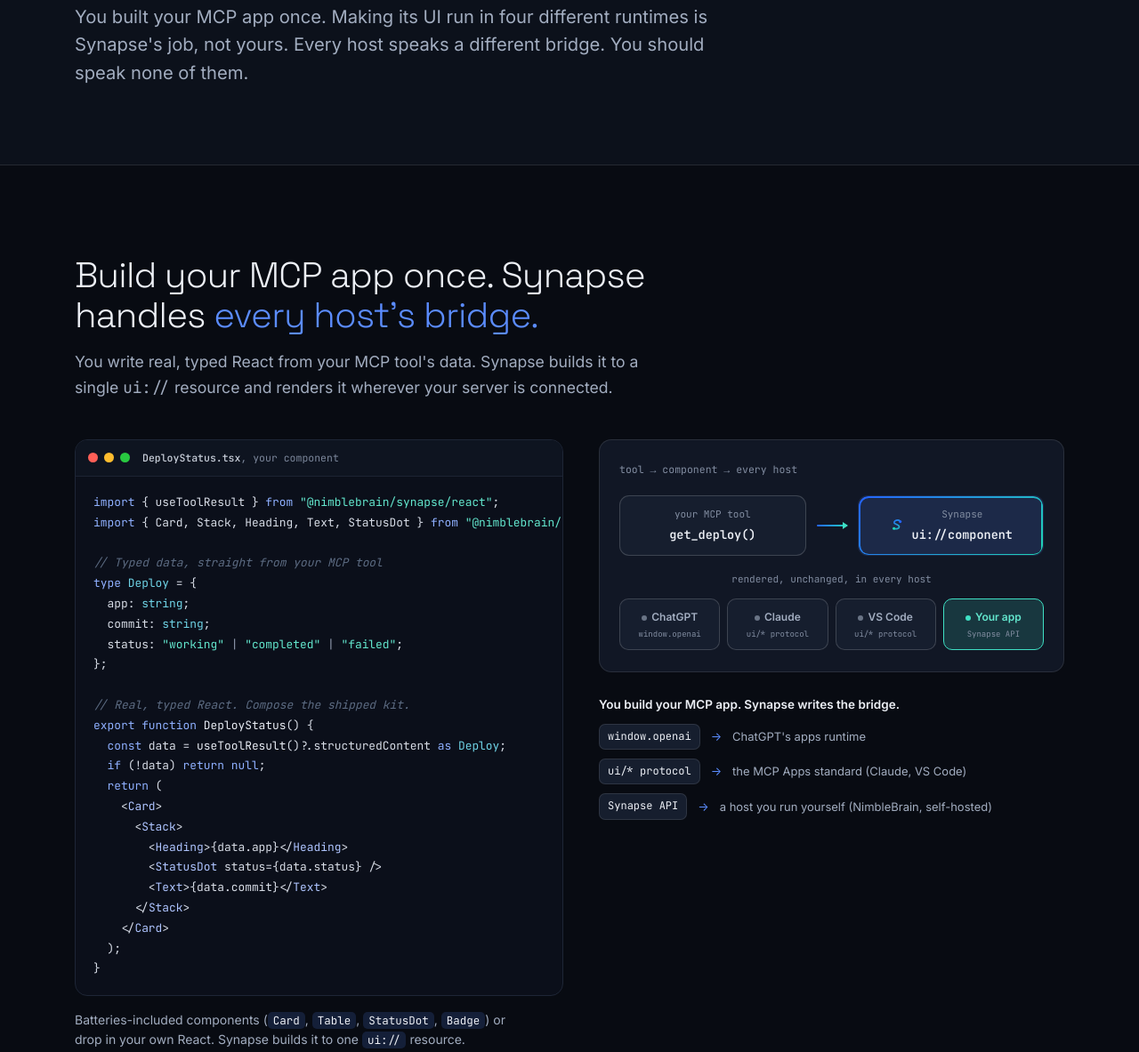
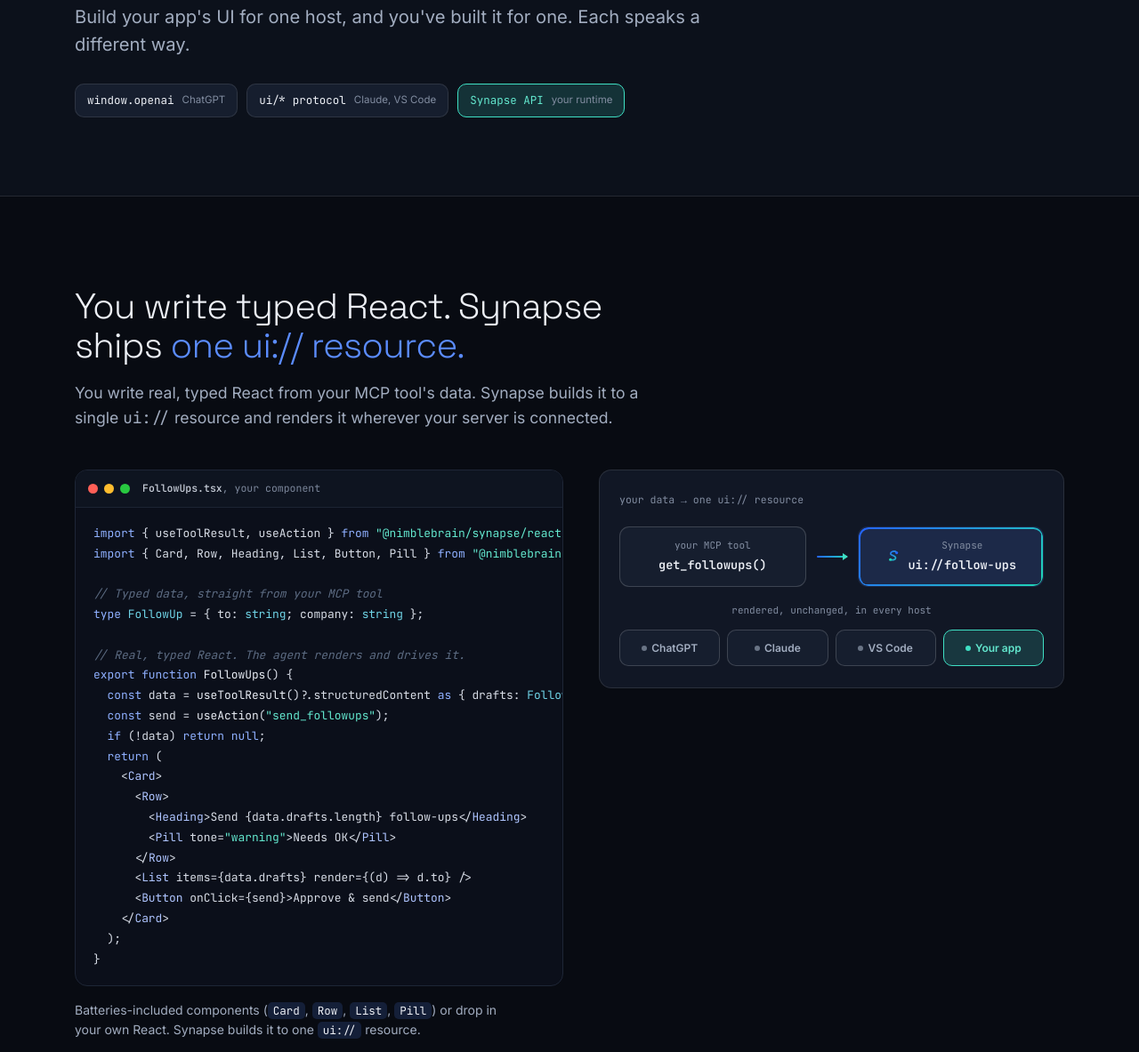
Before and after one commit to NimbleBrainInc/synapse, an Astro site in the folder site/: page / in a window 1280 px wide. Shown: the part 1053-2236 px from the top of the page at 89% size. Built offline with nearby package versions, Linux system fonts and the light colour scheme; Astro itself is replaced by a stand-in of ours.

Commit message:
De-duplicate the page: name the problem, give each section its own job
The core thesis ("build once, runs in every host, including your own") was
the headline of five of six sections. This pass gives each its own job:

- Section 2 stops restating the hero and names the problem instead: every
  host speaks a different protocol (window.openai, ui/*, the Synapse API),
  shown as concrete chips. It now sets up how-it-works.
- How-it-works leads with the DX ("you write typed React"), not "every
  host's bridge" again. The code sample is re-pointed to the demo's app
  (approve follow-ups) and shows the action the agent drives (useAction).
  Cut the redundant bridges list and the per-host protocol labels in the
  flow, which the beat now owns.
- Trimmed the self-host mention from the hero subhead and the differentiator
  intro so the "a host you run yourself" reveal lands once, in the wedge.

```diff
--- a/site/src/pages/index.astro
+++ b/site/src/pages/index.astro
@@ -51,7 +51,7 @@
     <div class="wrap hero-grid">
       <div class="hero-copy">
         <h1>One UI. Every MCP host, <span class="hl">including your own.</span></h1>
-        <p class="subhead">Build your MCP app's UI once with real, typed components. Synapse runs it in ChatGPT, Claude, VS Code, and a host you run yourself.</p>
+        <p class="subhead">Build your MCP app's UI once with real, typed components. Synapse renders it in ChatGPT, Claude, and VS Code.</p>
 
         <div class="install">
           <div class="install-code">
@@ -81,8 +81,13 @@
   <!-- ===================== POV BEAT : the thesis ===================== -->
   <section class="beat tint">
     <div class="wrap">
-      <h2 class="statement reveal fade d1">A UI shouldn't care <span class="hl">which host it runs in.</span></h2>
-      <p class="say-sub reveal fade d2">You built your MCP app once. Making its UI run in four different runtimes is Synapse's job, not yours. Every host speaks a different bridge. You should speak none of them.</p>
+      <h2 class="statement reveal fade d1">Every host speaks a <span class="hl">different protocol.</span></h2>
+      <p class="say-sub reveal fade d2">Build your app's UI for one host, and you've built it for one. Each speaks a different way.</p>
+      <div class="bridges-row reveal fade d2">
+        <span class="brdg"><code>window.openai</code><span class="who">ChatGPT</span></span>
+        <span class="brdg"><code>ui/* protocol</code><span class="who">Claude, VS Code</span></span>
+        <span class="brdg you"><code>Synapse API</code><span class="who">your runtime</span></span>
+      </div>
     </div>
   </section>
 
@@ -90,7 +95,7 @@
   <section class="band" id="how">
     <div class="wrap">
       <div class="sec-head reveal">
-        <h2>Build your MCP app once. Synapse handles <span class="hl">every host's bridge.</span></h2>
+        <h2>You write typed React. Synapse ships <span class="hl">one ui:// resource.</span></h2>
         <p>You write real, typed React from your MCP tool's data. Synapse builds it to a single <code style="font-family:var(--font-mono)">ui://</code> resource and renders it wherever your server is connected.</p>
       </div>
 
@@ -99,45 +104,43 @@
           <div class="code-panel">
             <div class="code-bar">
               <span class="traffic"><i></i><i></i><i></i></span>
-              <span class="file"><b>DeployStatus.tsx</b>, your component</span>
+              <span class="file"><b>FollowUps.tsx</b>, your component</span>
             </div>
             <div class="code-scroll">
-<pre><code><span class="t-kw">import</span> &#123; useToolResult &#125; <span class="t-kw">from</span> <span class="t-str">"@nimblebrain/synapse/react"</span>;
-<span class="t-kw">import</span> &#123; Card, Stack, Heading, Text, StatusDot &#125; <span class="t-kw">from</span> <span class="t-str">"@nimblebrain/synapse/ui"</span>;
+<pre><code><span class="t-kw">import</span> &#123; useToolResult, useAction &#125; <span class="t-kw">from</span> <span class="t-str">"@nimblebrain/synapse/react"</span>;
+<span class="t-kw">import</span> &#123; Card, Row, Heading, List, Button, Pill &#125; <span class="t-kw">from</span> <span class="t-str">"@nimblebrain/synapse/ui"</span>;
 
 <span class="t-cm">// Typed data, straight from your MCP tool</span>
-<span class="t-kw">type</span> <span class="t-ty">Deploy</span> = &#123;
-  app: <span class="t-ty">string</span>;
-  commit: <span class="t-ty">string</span>;
-  status: <span class="t-str">"working"</span> <span class="t-pn">|</span> <span class="t-str">"completed"</span> <span class="t-pn">|</span> <span class="t-str">"failed"</span>;
-&#125;;
+<span class="t-kw">type</span> <span class="t-ty">FollowUp</span> = &#123; to: <span class="t-ty">string</span>; company: <span class="t-ty">string</span> &#125;;
 
-<span class="t-cm">// Real, typed React. Compose the shipped kit.</span>
-<span class="t-kw">export function</span> <span class="t-fn">DeployStatus</span>() &#123;
-  <span class="t-kw">const</span> data = <span class="t-fn">useToolResult</span>()?.structuredContent <span class="t-kw">as</span> <span class="t-ty">Deploy</span>;
+<span class="t-cm">// Real, typed React. The agent renders and drives it.</span>
+<span class="t-kw">export function</span> <span class="t-fn">FollowUps</span>() &#123;
+  <span class="t-kw">const</span> data = <span class="t-fn">useToolResult</span>()?.structuredContent <span class="t-kw">as</span> &#123; drafts: <span class="t-ty">FollowUp</span>[] &#125;;
+  <span class="t-kw">const</span> send = <span class="t-fn">useAction</span>(<span class="t-str">"send_followups"</span>);
   <span class="t-kw">if</span> (!data) <span class="t-kw">return</span> <span class="t-kw">null</span>;
   <span class="t-kw">return</span> (
     &lt;<span class="t-tag">Card</span>&gt;
-      &lt;<span class="t-tag">Stack</span>&gt;
-        &lt;<span class="t-tag">Heading</span>&gt;&#123;data.app&#125;&lt;/<span class="t-tag">Heading</span>&gt;
-        &lt;<span class="t-tag">StatusDot</span> status=&#123;data.status&#125; /&gt;
-        &lt;<span class="t-tag">Text</span>&gt;&#123;data.commit&#125;&lt;/<span class="t-tag">Text</span>&gt;
-      &lt;/<span class="t-tag">Stack</span>&gt;
+      &lt;<span class="t-tag">Row</span>&gt;
+        &lt;<span class="t-tag">Heading</span>&gt;Send &#123;data.drafts.length&#125; follow-ups&lt;/<span class="t-tag">Heading</span>&gt;
+        &lt;<span class="t-tag">Pill</span> tone=<span class="t-str">"warning"</span>&gt;Needs OK&lt;/<span class="t-tag">Pill</span>&gt;
+      &lt;/<span class="t-tag">Row</span>&gt;
+      &lt;<span class="t-tag">List</span> items=&#123;data.drafts&#125; render=&#123;(d) =&gt; d.to&#125; /&gt;
+      &lt;<span class="t-tag">Button</span> onClick=&#123;send&#125;&gt;Approve &amp; send&lt;/<span class="t-tag">Button</span>&gt;
     &lt;/<span class="t-tag">Card</span>&gt;
   );
 &#125;</code></pre>
             </div>
           </div>
-          <p class="code-note">Batteries-included components (<code>Card</code>, <code>Table</code>, <code>StatusDot</code>, <code>Badge</code>) or drop in your own React. Synapse builds it to one <code>ui://</code> resource.</p>
+          <p class="code-note">Batteries-included components (<code>Card</code>, <code>Row</code>, <code>List</code>, <code>Pill</code>) or drop in your own React. Synapse builds it to one <code>ui://</code> resource.</p>
         </div>
 
         <div class="reveal d1">
           <div class="flow">
-            <div class="flow-title">tool &rarr; component &rarr; every host</div>
+            <div class="flow-title">your data &rarr; one ui:// resource</div>
             <div class="flow-line">
               <div class="node">
                 <div class="lab">your MCP tool</div>
-                <div class="val">get_deploy()</div>
+                <div class="val">get_followups()</div>
               </div>
               <div class="connector" aria-hidden="true"></div>
               <div class="node syn">
@@ -145,7 +148,7 @@
                   <svg width="18" height="18" viewBox="0 0 32 32" fill="none" aria-hidden="true"><path d="M22.5 8.2C22.5 5.6 18.6 4.6 14.6 5.6 10.2 6.7 8.8 10.6 12.4 12.6 15.9 14.5 20.5 14.9 20.5 18.6 20.5 22 15.2 23.4 10.2 21.9" stroke="url(#lg-nav)" stroke-width="3" stroke-linecap="round"/><circle cx="22.5" cy="8.2" r="2.8" fill="#2563FF"/><circle cx="10" cy="21.7" r="2.8" fill="#20D6B5"/></svg>
                   <div>
                     <div class="lab">Synapse</div>
-                    <div class="val">ui://component</div>
+                    <div class="val">ui://follow-ups</div>
                   </div>
                 </div>
               </div>
@@ -153,19 +156,12 @@
             <div class="fanout">
               <div class="cap">rendered, unchanged, in every host</div>
               <div class="host-chips">
-                <div class="hchip"><span class="cdot"></span>ChatGPT<small>window.openai</small></div>
-                <div class="hchip"><span class="cdot"></span>Claude<small>ui/* protocol</small></div>
-                <div class="hchip"><span class="cdot"></span>VS Code<small>ui/* protocol</small></div>
-                <div class="hchip home"><span class="cdot"></span>Your app<small>Synapse API</small></div>
+                <div class="hchip"><span class="cdot"></span>ChatGPT</div>
+                <div class="hchip"><span class="cdot"></span>Claude</div>
+                <div class="hchip"><span class="cdot"></span>VS Code</div>
+                <div class="hchip home"><span class="cdot"></span>Your app</div>
               </div>
             </div>
-          </div>
-
-          <div class="bridges">
-            <p class="lede">You build your MCP app. Synapse writes the bridge.</p>
-            <div class="brow"><span class="bcode">window.openai</span><span class="arr" aria-hidden="true">&rarr;</span><span>ChatGPT's apps runtime</span></div>
-            <div class="brow"><span class="bcode">ui/* protocol</span><span class="arr" aria-hidden="true">&rarr;</span><span>the MCP Apps standard (Claude, VS Code)</span></div>
-            <div class="brow"><span class="bcode">Synapse API</span><span class="arr" aria-hidden="true">&rarr;</span><span>a host you run yourself (NimbleBrain, self-hosted)</span></div>
           </div>
         </div>
       </div>
@@ -219,7 +215,7 @@
       <div class="selfhost">
         <div class="reveal">
           <h2>The one host you can't get anywhere else? <span class="hl">The one you run yourself.</span></h2>
-          <p class="lead">Ship your MCP app to ChatGPT, Claude, and VS Code, then run the exact same UI self-hosted inside your own product, on your own infrastructure. One MCP app, both worlds.</p>
+          <p class="lead">Ship it to the public app stores, then run the exact same UI self-hosted inside your own product. One MCP app, both worlds.</p>
           <div class="compare" role="group" aria-label="Reach compared to other UI frameworks">
             <div class="crow">
               <span class="ctag">Other UI frameworks</span>
```
Also changed, not shown: site/src/styles/app.css.
